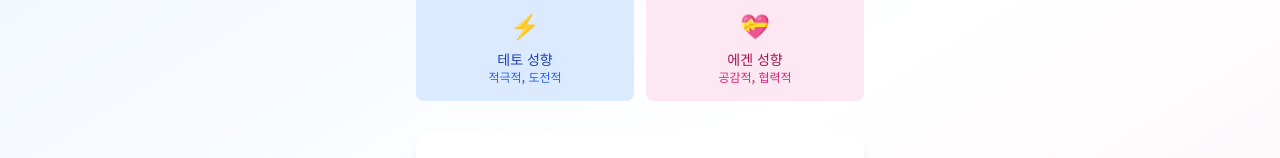
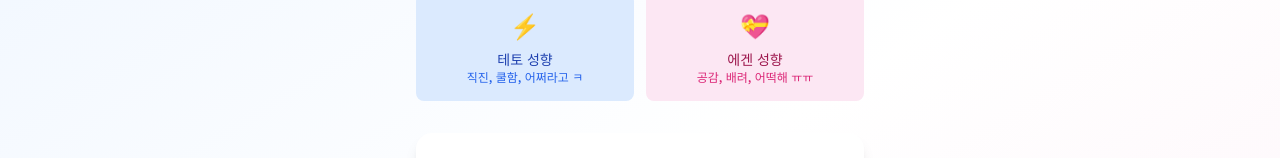
Before and after one commit to Youngminoutlier/teto-egen-test, a React (Vite) app in the folder frontend/: page / in a window 1280 px wide. Shown: the part 189-347 px from the top of the page. Built offline with nearby package versions, Linux system fonts and the light colour scheme; a web font is replaced by a local one.

Commit message:
Update Home.jsx

```diff
--- a/frontend/src/pages/Home.jsx
+++ b/frontend/src/pages/Home.jsx
@@ -37,12 +37,12 @@ const Home = ({ onStartTest }) => {
           <div className="bg-blue-100 p-4 rounded-lg text-center">
             <div className="text-2xl mb-2">⚡</div>
             <div className="text-sm font-medium text-blue-800">테토 성향</div>
-            <div className="text-xs font-medium text-blue-600">적극적, 도전적</div>
+            <div className="text-xs font-medium text-blue-600">직진, 쿨함, 어쩌라고 ㅋ</div>
           </div>
           <div className="bg-pink-100 p-4 rounded-lg text-center">
             <div className="text-2xl mb-2">💝</div>
             <div className="text-sm font-medium text-pink-800">에겐 성향</div>
-            <div className="text-xs font-medium text-pink-600">공감적, 협력적</div>
+            <div className="text-xs font-medium text-pink-600">공감, 배려, 어떡해 ㅠㅠ</div>
           </div>
         </div>
 
```
